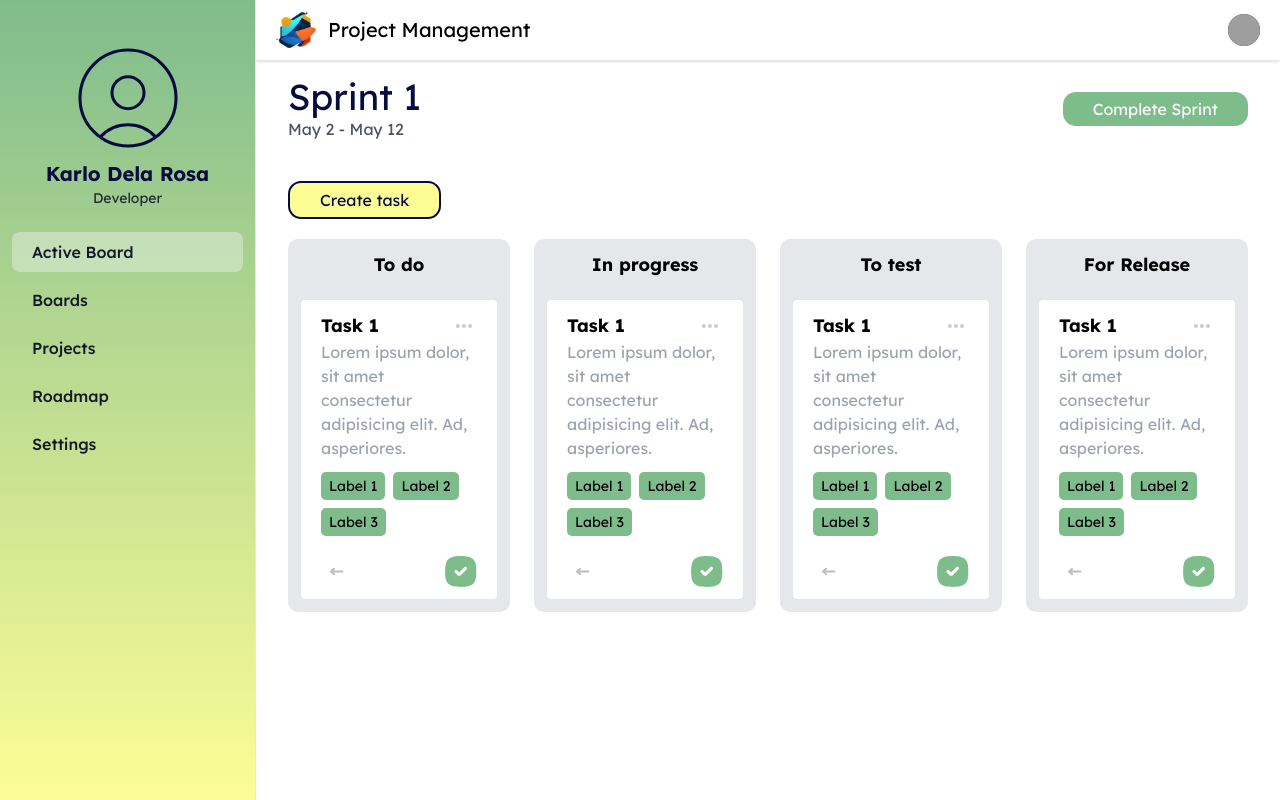
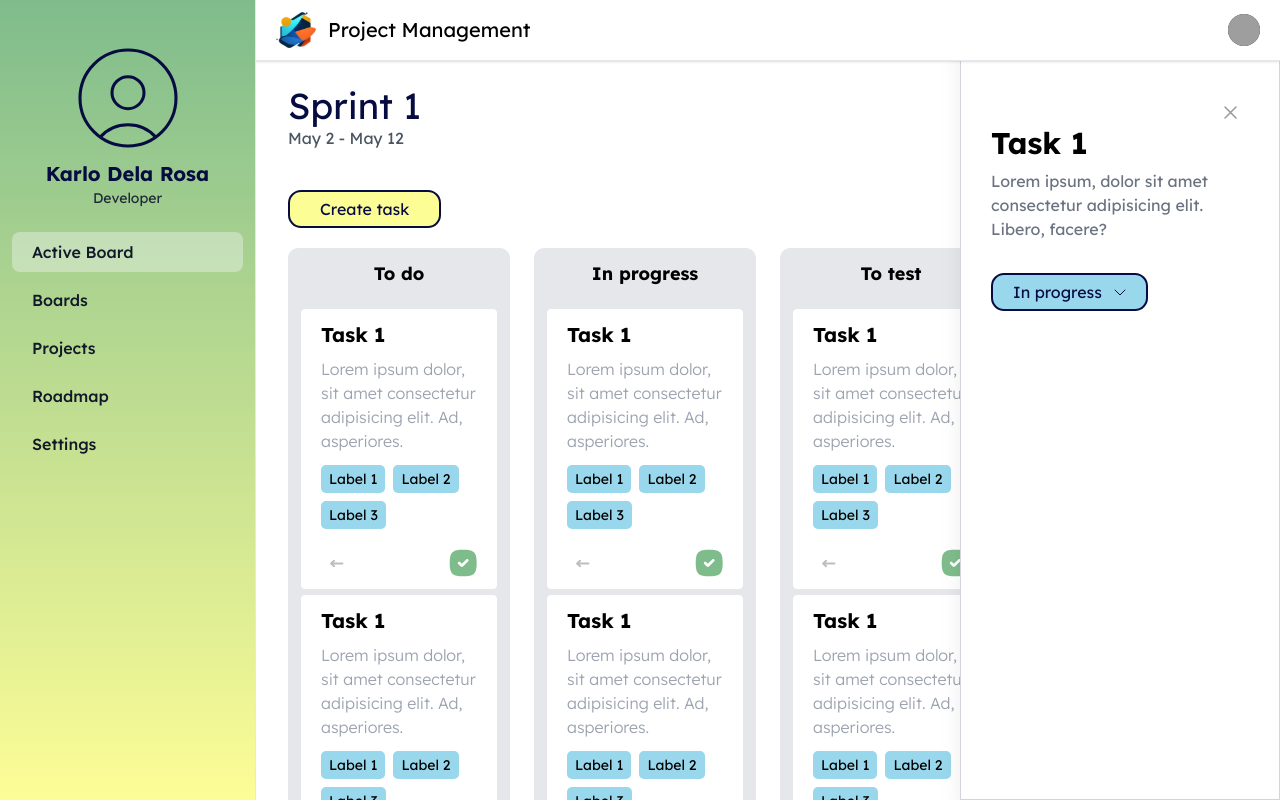
Before and after one commit to karlodelarosa/sprint-board, a Vue app: page / in a window 1280 px wide. Shown: the top 800 px of the page. Built offline with nearby package versions, Linux system fonts and the light colour scheme; grey boxes are pictures that could not be loaded.

Commit message:
Added toggle modal function

```diff
--- a/index.html
+++ b/index.html
@@ -4,7 +4,7 @@
     <meta charset="UTF-8">
     <link rel="icon" href="/favicon.ico">
     <meta name="viewport" content="width=device-width, initial-scale=1.0">
-    <title>Vite App</title>
+    <title>Project Management</title>
   </head>
   <body>
     <div id="app"></div>
--- a/src/assets/base.css
+++ b/src/assets/base.css
@@ -68,3 +68,15 @@
 * {
   font-family: 'lexend', sans-serif;
 }
+
+
+.slide-leave-active,
+.slide-enter-active {
+  transition: 1s;
+}
+.slide-enter {
+  transform: translate(100%, 0);
+}
+.slide-leave-to {
+  transform: translate(-100%, 0);
+}
--- a/src/components/layout/BaseLayout.vue
+++ b/src/components/layout/BaseLayout.vue
@@ -4,12 +4,11 @@ import SidebarMenu from './SidebarMenu.vue'
 </script>
 
 <template>
-
   <SidebarMenu />
   <main class="sm:ml-64">
     <NavMenu />
-    <div class="p-4 rounded-lg dark:border-gray-700">
+    <main class="p-4 rounded-lg dark:border-gray-700 mt-[70px]">
       <slot></slot>
-    </div>
+    </main>
   </main>
 </template>
--- a/src/components/layout/NavMenu.vue
+++ b/src/components/layout/NavMenu.vue
@@ -3,7 +3,7 @@ import IconBrand from '../icons/IconBrand.vue'
 </script>
 <template>
   <nav
-    class=" z-50 w-full bg-white border-b border-gray-200 shadow"
+    class="fixed top-0 right-0 z-40 w-full bg-white border-b border-gray-200 shadow pl-64"
   >
     <div class="px-3 py-3 lg:px-5 lg:pl-3">
       <div class="flex items-center justify-between">
@@ -20,6 +20,7 @@ import IconBrand from '../icons/IconBrand.vue'
           <div class="flex items-center ml-3">
             <div>
               <button
+
                 type="button"
                 class="flex text-sm bg-gray-800 rounded-full focus:ring-4 focus:ring-gray-300 dark:focus:ring-gray-600"
                 aria-expanded="false"
--- a/src/components/layout/SidebarMenu.vue
+++ b/src/components/layout/SidebarMenu.vue
@@ -21,7 +21,7 @@ import SidebarItemGroup from './molecule/SidebarItemGroup.vue'
 
 <style scoped>
 #logo-sidebar {
-  @apply fixed top-0 left-0 z-40 w-64 h-screen transition-transform -translate-x-full bg-red-100 border-r border-gray-200 sm:translate-x-0;
+  @apply fixed top-0 left-0 z-50 w-64 h-screen transition-transform -translate-x-full bg-red-100 border-r border-gray-200 sm:translate-x-0;
 }
 
 .user-detail {
--- a/src/views/ActiveBoardView.vue
+++ b/src/views/ActiveBoardView.vue
@@ -1,6 +1,11 @@
 <script setup lang="ts">
+import { ref } from 'vue'
 import { TASK_STATUS } from '@/js/BaseConstant'
 
+const openTicket = ref(true)
+const toggleModal = (status: boolean) => {
+  openTicket.value = status
+}
 </script>
 
 <template>
@@ -28,10 +33,15 @@ import { TASK_STATUS } from '@/js/BaseConstant'
       <div class="task-board grid grid-cols-4 gap-6">
         <div v-for="(column, id) in TASK_STATUS" :key="id"  class="bg-gray-200 rounded-custom-column p-3">
           <div class="text-center text-lg font-bold mb-5">{{ column.title }}</div>
-          <div class="py-3 px-5 bg-white border border-gray-200 rounded-custom-card">
-            <div class="flex flex-row justify-between">
-              <h2 class="text-lg font-bold">Task 1</h2>
-              <button class="group hover:bg-gray-200 rounded-custom-card">
+
+
+
+          <div class="flex flex-col gap-1">
+            <div v-for="i in 6" :key="i" @click="toggleModal(true)" class="py-3 px-5 bg-white hover:bg-gray-100 cursor-pointer border border-gray-200 rounded-custom-card">
+              <div class="flex flex-row justify-between mb-2">
+                <h2 class="text-xl font-bold">Task 1</h2>
+                <!-- <div class="relative">
+                  <button @click="openPopup($event)" class="group hover:bg-gray-200 rounded-custom-card">
                     <svg width="26" height="24" viewBox="0 0 26 24" fill="none" xmlns="http://www.w3.org/2000/svg"
                       class="group-hover:fill-black group-hover:stroke-black">
                       <path
@@ -45,13 +55,37 @@ import { TASK_STATUS } from '@/js/BaseConstant'
                         fill="#CCCCCC" />
                     </svg>
                   </button>
+
+                  <div v-if="isOpenPopup" class="absolute top-0 -right-[160px] w-[150px] bg-white border border-gray-200 shadow rounded-custom-card">
+                    <div class="flex flex-col">
+                      <a href="#" class="text-danger flex flex-row items-center gap-1 hover:bg-gray-100 px-3 py-1">
+                        <svg width="13" height="16" viewBox="0 0 13 16" fill="none" xmlns="http://www.w3.org/2000/svg">
+                          <path d="M1.49039 7.00774C1.42455 6.15183 2.10129 5.42102 2.95973 5.42102H10.0927C10.9512 5.42102 11.6279 6.15182 11.5621 7.00774L11.0519 13.6393C10.9929 14.4071 10.3526 15 9.58258 15H3.46985C2.6998 15 2.05957 14.4071 2.00051 13.6393L1.49039 7.00774Z" stroke="#A40404"/>
+                          <path d="M12.0526 3.21057H1" stroke="#A40404" stroke-linecap="round"/>
+                          <path d="M5.05261 1.73684C5.05261 1.3299 5.3825 1 5.78945 1H7.26314C7.6701 1 7.99998 1.3299 7.99998 1.73684V3.21053H5.05261V1.73684Z" stroke="#A40404"/>
+                          <path d="M8.00006 8.36853V12.0527" stroke="#A40404" stroke-linecap="round"/>
+                          <path d="M5.05261 8.36853V12.0527" stroke="#A40404" stroke-linecap="round"/>
+                        </svg>
+
+                        Delete Task
+                      </a>
+
+                      <a href="#" class="flex flex-row items-center gap-1 hover:bg-gray-100 px-3 py-1">
+                        <svg width="15" height="15" viewBox="0 0 15 15" fill="none" xmlns="http://www.w3.org/2000/svg">
+                          <path d="M12.7196 5.31578L9.68429 2.2805M12.7196 5.31578L8.92661 9.10865C8.42678 9.60848 7.8201 10.0031 7.12358 10.1232C6.42031 10.2445 5.54755 10.2849 5.13134 9.86868C4.71513 9.45247 4.7555 8.57968 4.8768 7.87641C4.99693 7.17989 5.39154 6.57321 5.89134 6.07338L9.68429 2.2805M12.7196 5.31578C12.7196 5.31578 14.9959 3.03932 13.4783 1.52169C11.9607 0.00405188 9.68429 2.2805 9.68429 2.2805M13.8999 7.44995C13.8999 12.3823 12.3823 13.8999 7.44995 13.8999C2.51764 13.8999 1 12.3823 1 7.44995C1 2.51764 2.51764 1 7.44995 1" stroke="black" stroke-linecap="round" stroke-linejoin="round"/>
+                        </svg>
+                        Update Task
+                      </a>
+                    </div>
+                  </div>
+                </div> -->
               </div>
 
               <div class="mb-5">
-              <p class="text-gray-400 mb-3">Lorem ipsum dolor, sit amet consectetur adipisicing elit. Ad, asperiores.</p>
+                <p class="text-gray-400 mb-3 font-light">Lorem ipsum dolor, sit amet consectetur adipisicing elit. Ad, asperiores.</p>
 
                 <div class="flex flex-row flex-wrap gap-2">
-                <div v-for="i in 3" :key="i" class="px-2 py-1 text-sm bg-primary-1 rounded-custom-card">Label {{ i }}
+                  <div v-for="i in 3" :key="i" class="px-2 py-1 text-sm bg-secondary-1 rounded-custom-card">Label {{ i }}
                   </div>
                 </div>
               </div>
@@ -75,18 +109,56 @@ import { TASK_STATUS } from '@/js/BaseConstant'
 
 
                 <button class="group">
-                <svg width="32" height="31" viewBox="0 0 32 31" fill="none" xmlns="http://www.w3.org/2000/svg" class="group-hover:brightness-90">
-                  <path fill-rule="evenodd" clip-rule="evenodd"
-                  d="M8.3121 0.681141C10.3384 0.236185 12.7967 0.083252 15.7233 0.083252C18.6499 0.083252 21.1081 0.236185 23.1345 0.681141C25.1786 1.13 26.8774 1.89625 28.1843 3.18752C29.4912 4.47879 30.2666 6.15745 30.721 8.17711C31.1713 10.1793 31.3261 12.6082 31.3261 15.4999C31.3261 18.3916 31.1713 20.8205 30.721 22.8227C30.2666 24.8424 29.4912 26.521 28.1843 27.8123C26.8774 29.1036 25.1786 29.8698 23.1345 30.3187C21.1081 30.7637 18.6499 30.9166 15.7233 30.9166C12.7967 30.9166 10.3384 30.7637 8.3121 30.3187C6.26806 29.8698 4.56914 29.1036 3.26228 27.8123C1.95543 26.521 1.17992 24.8424 0.72565 22.8227C0.275324 20.8205 0.120544 18.3916 0.120544 15.4999C0.120544 12.6082 0.275324 10.1793 0.72565 8.17711C1.17992 6.15745 1.95543 4.47879 3.26228 3.18752C4.56914 1.89625 6.26806 1.13 8.3121 0.681141ZM21.5074 11.3265C22.1167 11.9285 22.1167 12.9047 21.5074 13.5067L15.7612 19.1843C14.8786 20.0565 13.4475 20.0565 12.5648 19.1843L9.93918 16.59C9.32987 15.988 9.32987 15.0118 9.93918 14.4098C10.5485 13.8078 11.5364 13.8078 12.1458 14.4098L14.163 16.403L19.3009 11.3265C19.9101 10.7244 20.8981 10.7244 21.5074 11.3265Z"
-                  fill="#7FBC8C" />
+                  <svg width="28" height="28" viewBox="0 0 28 28" fill="none" xmlns="http://www.w3.org/2000/svg" class="group-hover:brightness-90">
+                    <path fill-rule="evenodd" clip-rule="evenodd" d="M7.78344 1.18372C9.53596 0.798893 11.662 0.666626 14.1931 0.666626C16.7242 0.666626 18.8503 0.798893 20.6028 1.18372C22.3707 1.57192 23.8399 2.23463 24.9702 3.3514C26.1005 4.46817 26.7711 5.91999 27.1641 7.66672C27.5535 9.39833 27.6874 11.499 27.6874 14C27.6874 16.5009 27.5535 18.6016 27.1641 20.3332C26.7711 22.08 26.1005 23.5317 24.9702 24.6485C23.8399 25.7653 22.3707 26.428 20.6028 26.8162C18.8503 27.201 16.7242 27.3333 14.1931 27.3333C11.662 27.3333 9.53596 27.201 7.78344 26.8162C6.01562 26.428 4.54629 25.7653 3.41603 24.6485C2.28578 23.5317 1.61507 22.08 1.22219 20.3332C0.832716 18.6016 0.698853 16.5009 0.698853 14C0.698853 11.499 0.832716 9.39833 1.22219 7.66672C1.61507 5.91999 2.28578 4.46817 3.41603 3.3514C4.54629 2.23463 6.01562 1.57192 7.78344 1.18372ZM19.1956 10.3905C19.7225 10.9112 19.7225 11.7554 19.1956 12.2761L14.2259 17.1865C13.4625 17.9408 12.2249 17.9408 11.4615 17.1865L9.19065 14.9428C8.66367 14.4221 8.66367 13.5778 9.19065 13.0572C9.71764 12.5365 10.572 12.5365 11.099 13.0572L12.8437 14.781L17.2872 10.3905C17.8142 9.86978 18.6686 9.86978 19.1956 10.3905Z" fill="#7FBC8C"/>
                   </svg>
+              </button>
 
-
-            </button>
+            </div>
 
             </div>
           </div>
       </div>
     </div>
   </section>
-</div></template>
+</div>
+
+<Transition appear enter-active-class="animate__animated animate__slideInRight" leave-active-class="animate__animated animate__slideOutRight">
+  <div v-if="openTicket" class="bg-white pt-[100px] px-[30px] h-screen w-1/4 fixed bottom-0 right-0 shadow-xl border border-gray-300 z-10">
+    <div class="w-full text-right">
+      <!-- <button class="group text-danger rounded-custom-button hover:bg-gray-100 px-3 py-1">
+        <svg width="13" height="16" viewBox="0 0 13 16" fill="none" xmlns="http://www.w3.org/2000/svg" class="stroke-slate-400 group-hover:stroke-red-500">
+          <path d="M1.49039 7.00774C1.42455 6.15183 2.10129 5.42102 2.95973 5.42102H10.0927C10.9512 5.42102 11.6279 6.15182 11.5621 7.00774L11.0519 13.6393C10.9929 14.4071 10.3526 15 9.58258 15H3.46985C2.6998 15 2.05957 14.4071 2.00051 13.6393L1.49039 7.00774Z"/>
+          <path d="M12.0526 3.21057H1" stroke-linecap="round"/>
+          <path d="M5.05261 1.73684C5.05261 1.3299 5.3825 1 5.78945 1H7.26314C7.6701 1 7.99998 1.3299 7.99998 1.73684V3.21053H5.05261V1.73684Z"/>
+          <path d="M8.00006 8.36853V12.0527" stroke-linecap="round"/>
+          <path d="M5.05261 8.36853V12.0527" stroke-linecap="round"/>
+        </svg>
+      </button> -->
+
+      <button class="group text-danger rounded-custom-button hover:bg-gray-100 px-3 py-1" @click="toggleModal(false)">
+        <svg width="13" height="13" viewBox="0 0 13 13" fill="none" xmlns="http://www.w3.org/2000/svg">
+          <path d="M12 1L1 12M1 1L12 12" stroke="#999999" stroke-width="1.5" stroke-linecap="round"/>
+        </svg>
+      </button>
+    </div>
+    <div class="mb-8">
+      <h2 class="text-3xl font-bold mb-2">Task 1</h2>
+      <p class="text-gray-500">Lorem ipsum, dolor sit amet consectetur adipisicing elit. Libero, facere?</p>
+    </div>
+
+    <div>
+      <button class="flex flex-row items-center justify-between gap-3 bg-secondary-1 px-[20px] py-[5px] border-2 border-primary-text text-primary-text rounded-custom-button transition-all duration-100 hover:brightness-90">
+        In progress
+        <svg width="12" height="7" viewBox="0 0 12 7" fill="none" xmlns="http://www.w3.org/2000/svg">
+          <path d="M11 1L6 6L1 1" stroke="#060C41" stroke-linecap="round" stroke-linejoin="round"/>
+        </svg>
+      </button>
+    </div>
+
+    <div>
+
+    </div>
+  </div>
+</Transition>
+</template>
--- a/tailwind.config.js
+++ b/tailwind.config.js
@@ -9,7 +9,10 @@ module.exports = {
       colors: {
         'primary-1': '#7FBC8C',
         'primary-2': '#FDFD96',
-        'primary-text': '#060C41'
+        'primary-text': '#060C41',
+        'secondary-1': '#99d7ec',
+        'secondary-2': '#c4a1ff',
+        'danger': '#A40404'
       },
       borderRadius: {
         'custom-button': '13px',
```
Lines whose indentation alone changed are shown as unchanged.
